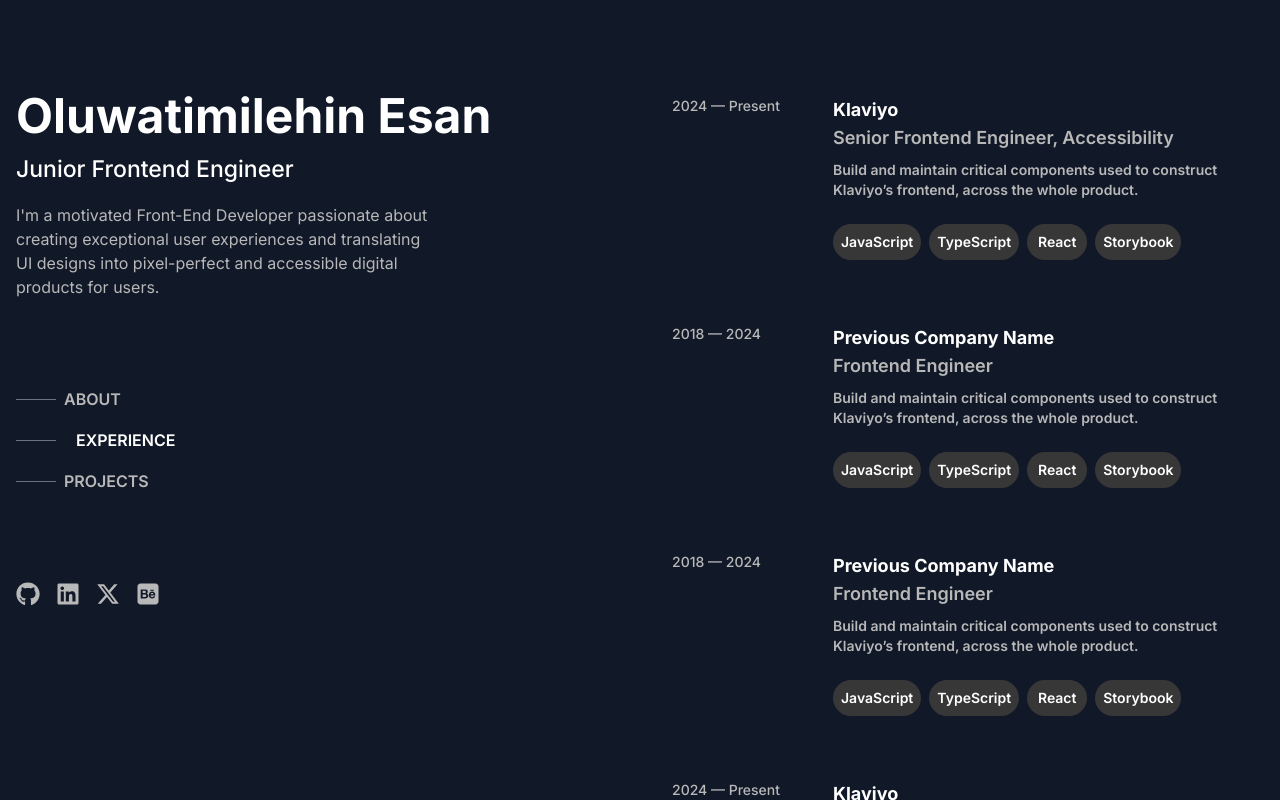
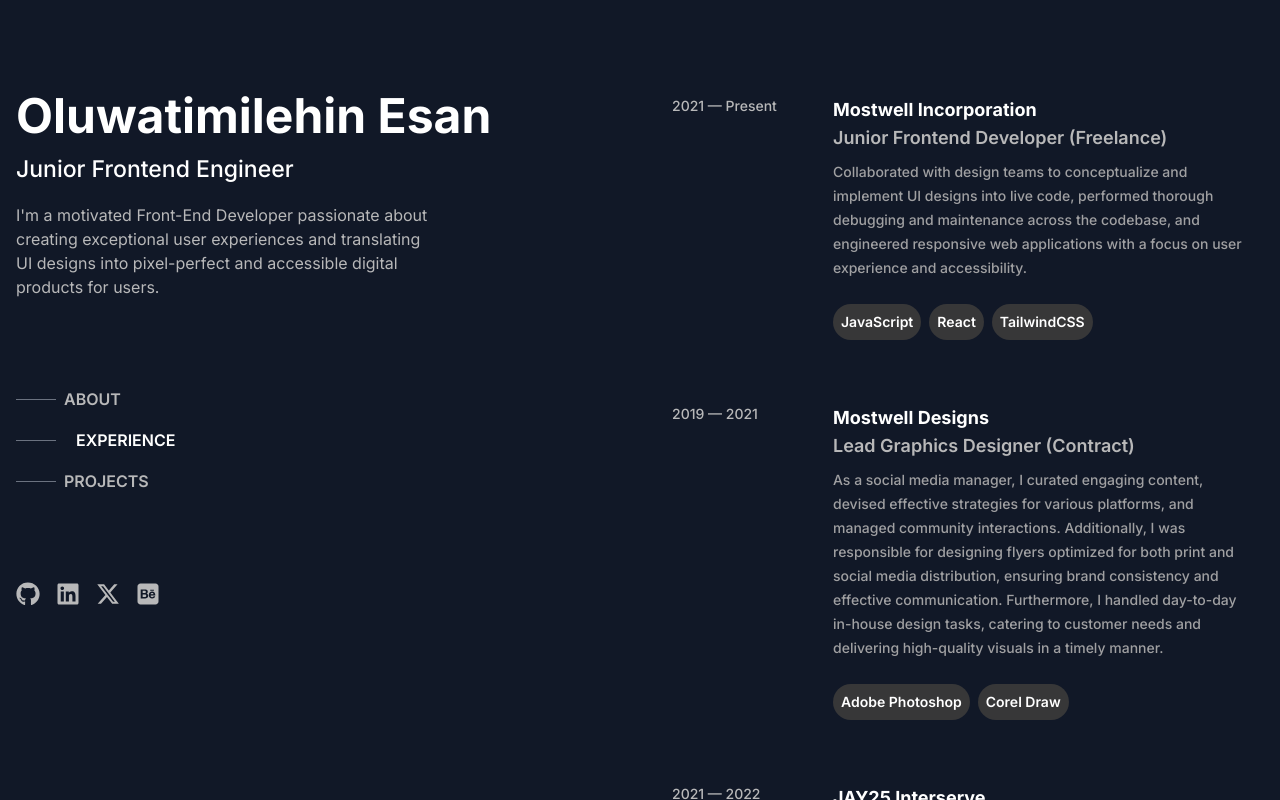
Before and after one commit to therealtmmy/Portfolio-v2, a React (Create React App) app: page /MyExperience in a window 1280 px wide. Built offline with nearby package versions, Linux system fonts and the light colour scheme.

Commit message:
Fix: Removing dummmy text

```diff
--- a/src/Components/ExperienceData.js
+++ b/src/Components/ExperienceData.js
@@ -1,42 +1,52 @@
 const Experience = [
   {
-    title: "Senior Frontend Engineer, Accessibility",
-    company: "Klaviyo",
-    dates: "2024 — Present",
+    title: "Junior Frontend Developer (Freelance)",
+    company: "Mostwell Incorporation",
+    dates: "2021 — Present",
     responsibilities:
-      "Build and maintain critical components used to construct Klaviyo’s frontend, across the whole product.",
+      "Collaborated with design teams to conceptualize and implement UI designs into live code, performed thorough debugging and maintenance across the codebase, and engineered responsive web applications with a focus on user experience and accessibility.",
 
-    skills: ["JavaScript", "TypeScript", "React", "Storybook"],
+    skills: ["JavaScript", "React", "TailwindCSS"],
   },
 
   {
-    title: "Frontend Engineer",
-    company: "Previous Company Name",
-    dates: "2018 — 2024",
+    title: "Lead Graphics Designer (Contract)",
+    company: "Mostwell Designs ",
+    dates: "2019 — 2021",
     responsibilities:
-      "Build and maintain critical components used to construct Klaviyo’s frontend, across the whole product.",
+      "As a social media manager, I curated engaging content, devised effective strategies for various platforms, and managed community interactions. Additionally, I was responsible for designing flyers optimized for both print and social media distribution, ensuring brand consistency and effective communication. Furthermore, I handled day-to-day in-house design tasks, catering to customer needs and delivering high-quality visuals in a timely manner.",
 
-    skills: ["JavaScript", "TypeScript", "React", "Storybook"],
+    skills: ["Adobe Photoshop", "Corel Draw"],
   },
 
   {
-    title: "Frontend Engineer",
-    company: "Previous Company Name",
-    dates: "2018 — 2024",
+    title: "Lead Graphic Designer (Contract)",
+    company: "JAY25 Interserve",
+    dates: "2021 — 2022",
     responsibilities:
-      "Build and maintain critical components used to construct Klaviyo’s frontend, across the whole product.",
+      "As a graphic designer, I created custom social media banners and posters tailored to meet specific customer requirements, ensuring brand consistency and effective communication of key messages. I also took a proactive approach in solving customer design challenges, providing innovative solutions and exceeding expectations. Additionally, I played a key role in monitoring and overseeing the design activities of the firm, ensuring high standards of creativity, quality, and efficiency throughout the design process.",
 
-    skills: ["JavaScript", "TypeScript", "React", "Storybook"],
+    skills: ["Adope Photoshop", "Team Leadership"],
   },
 
   {
-    title: "Senior Frontend Engineer, Accessibility",
-    company: "Klaviyo",
-    dates: "2024 — Present",
+    title: "Assistant Store Manager, (Part-time)",
+    company: "Prince J.O Adegboyega Enterprise (Unilever Brand Distributor)",
+    dates: "2014 — 2019",
     responsibilities:
-      "Build and maintain critical components used to construct Klaviyo’s frontend, across the whole product.",
+      "As an assistant to the store manager, I played a pivotal role in supporting day-to-day operations, ensuring optimal efficiency and delivering a seamless customer experience. I demonstrated adeptness in resolving customer complaints swiftly, particularly those related to damaged products, thereby fostering and maintaining high levels of customer satisfaction. Additionally, I actively engaged with customers to assist in locating their desired items, offering personalized assistance to enrich their overall shopping experience.",
 
-    skills: ["JavaScript", "TypeScript", "React", "Storybook"],
+    skills: ["Problem Solving", "People Management"],
+  },
+
+  {
+    title: "Computer Operator (Part-time)",
+    company: "National Open University of Nigeria",
+    dates: "2016 — 2019",
+    responsibilities:
+      "With my proficient in Microsoft Office and Internet use, adept at monitoring daily tasks and maintaining client confidentiality. I ensure smooth operations, made necessary document changes, and promptly address clients' computer issues.",
+
+    skills: ["Problem Solving", "Customer Care Service"],
   },
 ];
 
--- a/src/Components/MyExperience.jsx
+++ b/src/Components/MyExperience.jsx
@@ -12,15 +12,19 @@
       <div>
         <p className="text-white font-bold text-lg">{data.company}</p>
         <p className="mb-2 text-lg">{data.title}</p>
-        <p className="w-[30em]">{data.responsibilities}</p>
+        <p className="w-[30em] text-[#a0a0a2] font-medium leading-6">
+          {data.responsibilities}
+        </p>
 
         <div className="text-white flex flex-row gap-2 mt-6">
           <p className="bg-[#373738] p-2 rounded-full">{data.skills[0]}</p>
           <p className="bg-[#373738] p-2 rounded-full">{data.skills[1]}</p>
-          <p className="bg-[#373738] p-2 rounded-full w-[60px] text-center">
-            {data.skills[2]}
-          </p>
-          <p className="bg-[#373738] p-2 rounded-full">{data.skills[3]}</p>
+          {data.skills[2] && (
+            <p className="bg-[#373738] p-2 rounded-full">{data.skills[2]}</p>
+          )}
+          {data.skills[3] && (
+            <p className="bg-[#373738] p-2 rounded-full">{data.skills[3]}</p>
+          )}
         </div>
       </div>
     </div>
@@ -36,9 +40,12 @@
           {Experience.map((data, index) => (
             <ExData data={data} {...data} key={index} />
           ))}
-          <p className="text-white text-[18px] animate-bounce font-bold mt-14 ml-10 flex items-center gap-3 pb-10">
+          <a
+            href="https://drive.google.com/file/d/15UmSbVWJHIvqqRgAe58pMVlVbtCUfG5D/view?usp=sharing"
+            className="text-white text-[18px] animate-bounce font-bold mt-14 ml-10 flex items-center gap-3 pb-10"
+          >
             View Full Resume <FaExternalLinkAlt />{" "}
-          </p>
+          </a>
         </div>
       </div>
     </div>
```
